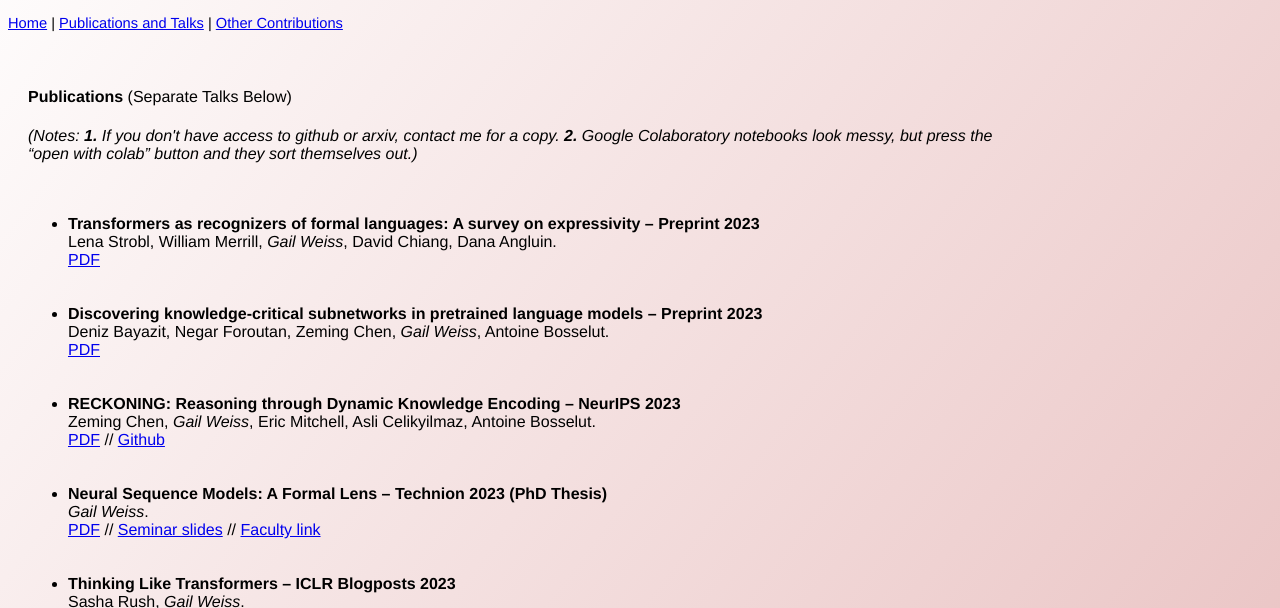
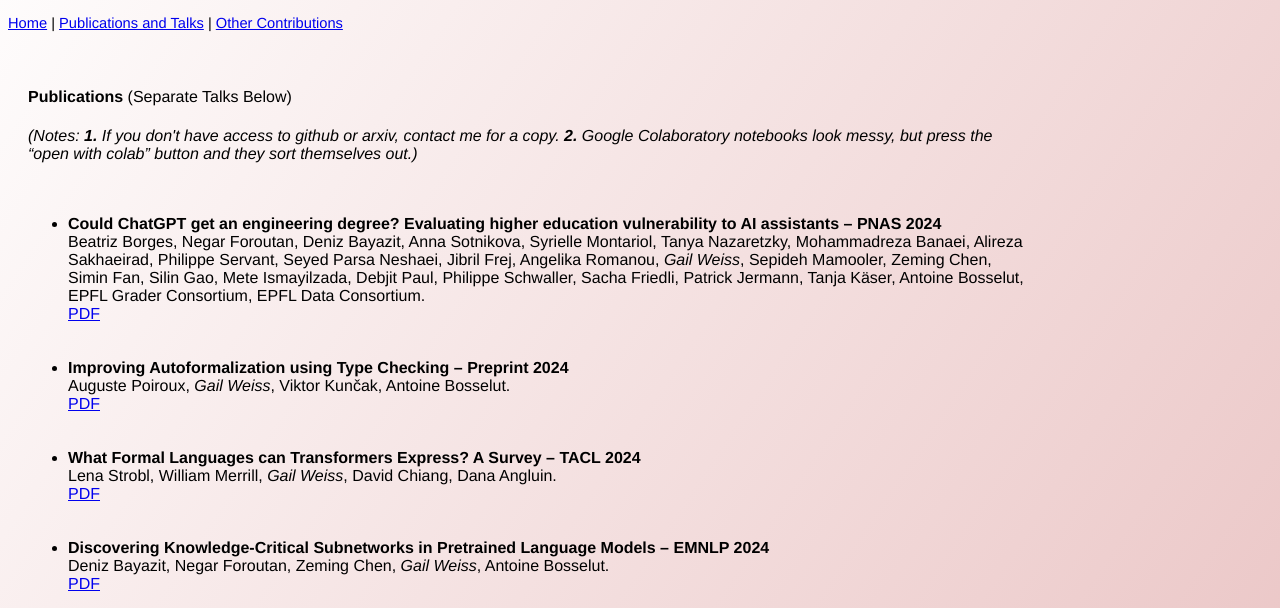
Before and after one commit to gailweiss/gailweiss.github.io, a plain HTML site: page docs/pubs.html in a window 1280 px wide. Shown: the part 154-762 px from the top of the page. Drawn offline with Linux system fonts and the light colour scheme.

Commit message:
update publications

```diff
--- a/docs/pubs.html
+++ b/docs/pubs.html
@@ -37,7 +37,30 @@
 
 
 <li>
-    <b>Transformers as recognizers of formal languages: A survey on expressivity &ndash; Preprint 2023 </b>
+    <b> Could ChatGPT get an engineering degree? Evaluating higher education vulnerability to AI assistants &ndash; PNAS 2024 </b>
+    <br>
+    Beatriz Borges, Negar Foroutan, Deniz Bayazit, Anna Sotnikova, Syrielle Montariol, Tanya Nazaretzky, Mohammadreza Banaei, Alireza Sakhaeirad, Philippe Servant, Seyed Parsa Neshaei, Jibril Frej, Angelika Romanou, <i>Gail Weiss</i>, Sepideh Mamooler, Zeming Chen, Simin Fan, Silin Gao, Mete Ismayilzada, Debjit Paul, Philippe Schwaller, Sacha Friedli, Patrick Jermann, Tanja K&auml;ser, Antoine Bosselut, EPFL Grader Consortium, EPFL Data Consortium.
+    <br>
+    <a href="https://arxiv.org/abs/2408.11841">PDF</a>
+</li>
+
+<br><br>
+
+
+<li>
+    <b> Improving Autoformalization using Type Checking &ndash; Preprint 2024 </b>
+    <br>
+    Auguste Poiroux, <i>Gail Weiss</i>, Viktor Kunc&#780ak, Antoine Bosselut.
+    <br>
+    <a href="https://arxiv.org/abs/2406.07222">PDF</a>
+</li>
+
+<br><br>
+
+
+
+<li>
+    <b>What Formal Languages can Transformers Express? A Survey &ndash; TACL 2024 </b>
     <br>
     Lena Strobl, William Merrill, <i>Gail Weiss</i>, David Chiang, Dana Angluin.
     <br>
@@ -48,7 +71,7 @@
 
 
 <li>
-    <b>Discovering knowledge-critical subnetworks in pretrained language models &ndash; Preprint 2023 </b>
+    <b>Discovering Knowledge-Critical Subnetworks in Pretrained Language Models &ndash; EMNLP 2024 </b>
     <br>
     Deniz Bayazit, Negar Foroutan, Zeming Chen, <i>Gail Weiss</i>, Antoine Bosselut.
     <br>
```
Also changed, not shown: contents/pubs.html (+25 -2 lines).
